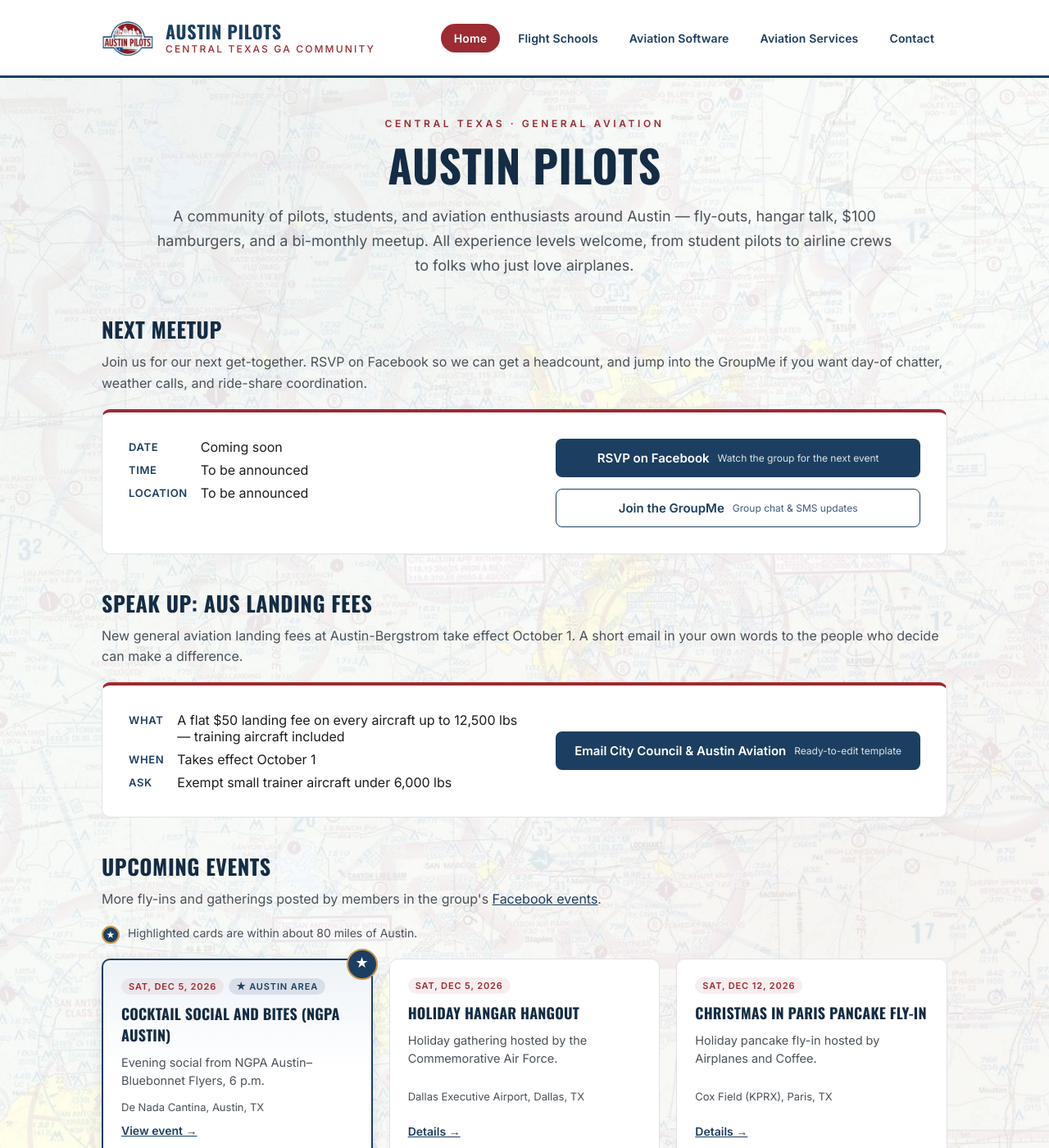
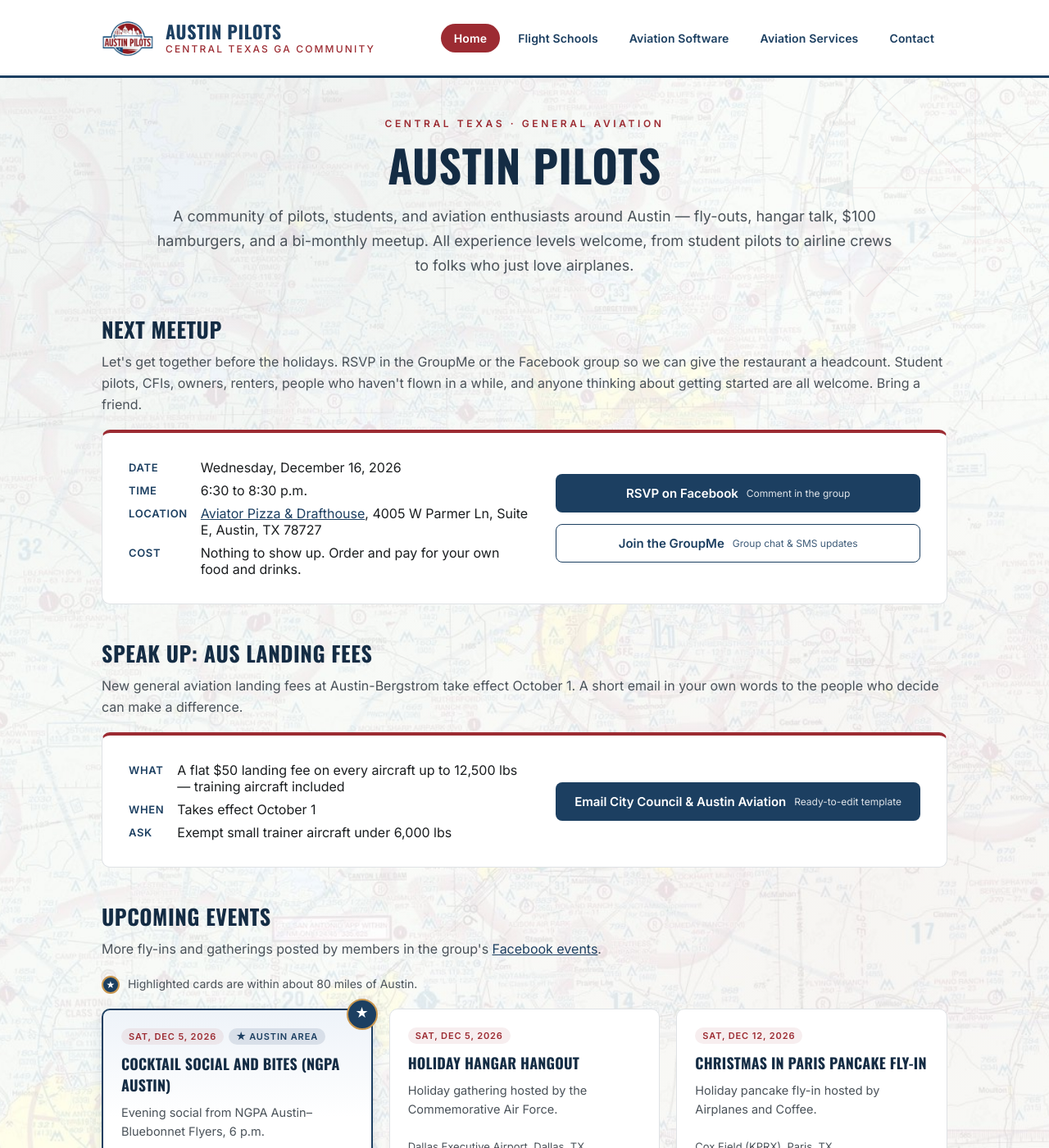
Before and after one commit to aboyden/austinpilots, a Jekyll site: the page built from index.html, in a window 1280 px wide and 1400 px high. Shown: the whole window at 82% size. Built offline with Jekyll 4.4.1, drawn with Linux system fonts in a browser that asks for light colours; some of the changed text lies outside the part shown.

Commit message:
Announce Dec 16 meet & greet at Aviator Pizza & Drafthouse (Parmer Lane)
Fill in the Next Meetup section and add an Austin-area event card.

Co-Authored-By: Claude Opus 5.5 <noreply@anthropic.com>
Claude-Session: https://claude.ai/code/session_01DMbDJQEBe8pVPRg7jLN5ea

```diff
--- a/index.html
+++ b/index.html
@@ -22,29 +22,33 @@ description: Austin Pilots — fly-outs, hangar talk, and monthly meetups for th
   <div class="wrap">
     <h2>Next Meetup</h2>
     <p class="section-sub">
-      Join us for our next get-together. RSVP on Facebook so we can get a headcount,
-      and jump into the GroupMe if you want day-of chatter, weather calls, and
-      ride-share coordination.
+      Let's get together before the holidays. RSVP in the GroupMe or the Facebook
+      group so we can give the restaurant a headcount. Student pilots, CFIs, owners,
+      renters, people who haven't flown in a while, and anyone thinking about getting
+      started are all welcome. Bring a friend.
     </p>
 
     <div class="meetup">
       <div class="meetup-details">
         <dl>
           <dt>Date</dt>
-          <dd>Coming soon</dd>
+          <dd>Wednesday, December 16, 2026</dd>
 
           <dt>Time</dt>
-          <dd>To be announced</dd>
+          <dd>6:30 to 8:30 p.m.</dd>
 
           <dt>Location</dt>
-          <dd>To be announced</dd>
+          <dd><a href="https://www.google.com/maps/search/?api=1&amp;query=Aviator+Pizza+Drafthouse+4005+W+Parmer+Ln+Suite+E+Austin+TX+78727" target="_blank" rel="noopener">Aviator Pizza &amp; Drafthouse</a>, 4005 W Parmer Ln, Suite E, Austin, TX 78727</dd>
+
+          <dt>Cost</dt>
+          <dd>Nothing to show up. Order and pay for your own food and drinks.</dd>
         </dl>
       </div>
 
       <div class="meetup-links">
-        <a class="btn btn-facebook" href="https://www.facebook.com/groups/austinpilots/events" target="_blank" rel="noopener">
+        <a class="btn btn-facebook" href="https://www.facebook.com/groups/austinpilots" target="_blank" rel="noopener">
           RSVP on Facebook
-          <small>Watch the group for the next event</small>
+          <small>Comment in the group</small>
         </a>
         <a class="btn btn-groupme" href="https://groupme.com/join_group/96407420/pzVIgYq1" target="_blank" rel="noopener">
           Join the GroupMe
@@ -320,6 +324,13 @@ description: Austin Pilots — fly-outs, hangar talk, and monthly meetups for th
         <p style="font-size: 13px; color: var(--ink-soft);">Cox Field (KPRX), Paris, TX</p>
         <a class="card-link" href="https://www.airplanesandcoffee.org" target="_blank" rel="noopener">Details &rarr;</a>
       </div>
+      <div class="card local" data-date="2026-12-16">
+        <div class="tag-row"><span class="tag">Wed, Dec 16, 2026</span><span class="tag tag-local">&#9733; Austin area</span></div>
+        <h3>Austin Pilots Meet &amp; Greet</h3>
+        <p>Pizza and a long list of Texas beers on tap, in a room full of airplane stuff. 6:30 to 8:30 p.m. Pay your own way.</p>
+        <p style="font-size: 13px; color: var(--ink-soft);">Aviator Pizza &amp; Drafthouse, 4005 W Parmer Ln, Austin, TX</p>
+        <a class="card-link" href="https://www.google.com/maps/search/?api=1&amp;query=Aviator+Pizza+Drafthouse+4005+W+Parmer+Ln+Suite+E+Austin+TX+78727" target="_blank" rel="noopener">Directions &rarr;</a>
+      </div>
       <div class="card" data-date="2027-01-06">
         <span class="tag">Tue, Jan 5, 2027</span>
         <h3>Free Private Pilot Ground School</h3>
```
